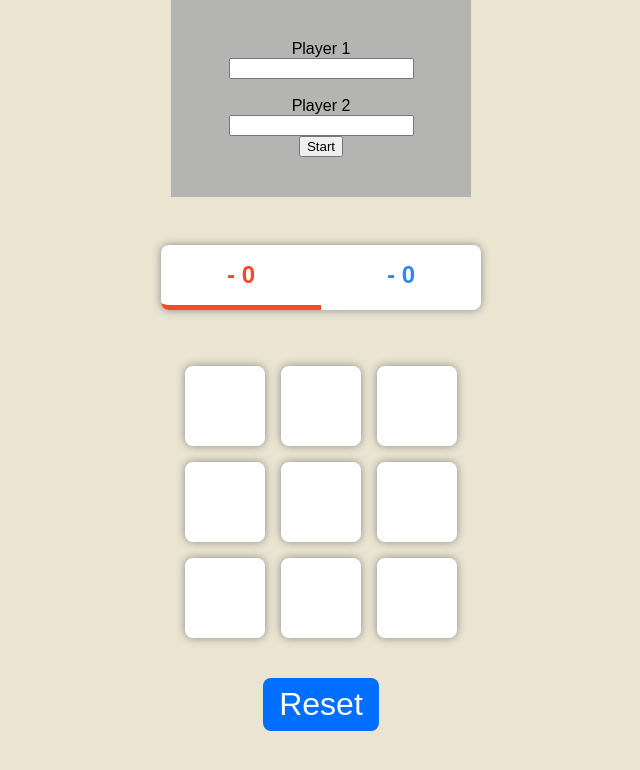
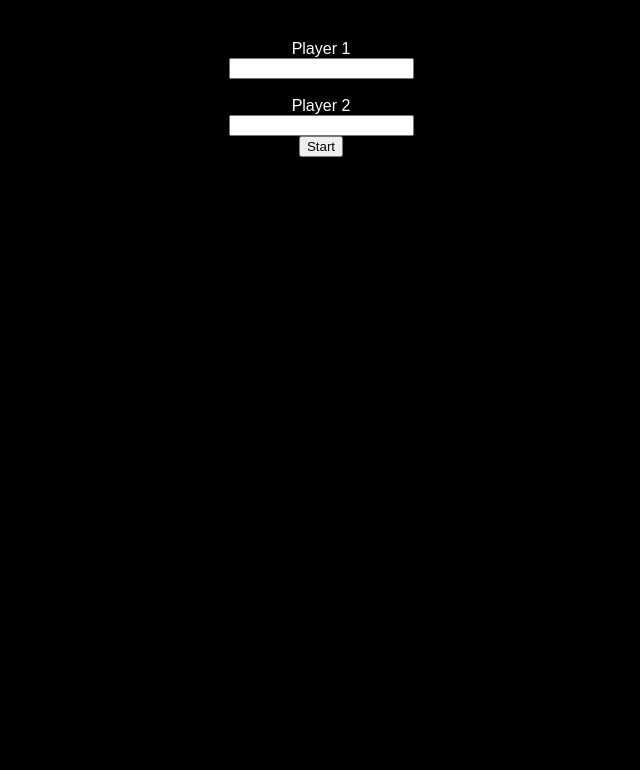
Before and after one commit to brokans/Company-Tests, a React (Create React App) app in the folder tic-tac-toe/: page / in a window 1280 px wide. Shown: the top 770 px of the page, without its empty margins (319-959 px from the left). Built offline with nearby package versions, Linux system fonts and the light colour scheme.

Commit message:
StartPage, GamePage, function transfer

```diff
--- a/tic-tac-toe/src/App.css
+++ b/tic-tac-toe/src/App.css
@@ -1,18 +1,19 @@
 .App {
   text-align: center;
-  background-color: #EBE4D1;
+  background-color: #000000;
   width: 100%;
   height: 100vh;
   justify-content: center;
 }
 
 .start-page {
-  top: 25%;
-  width: 300px;
   margin: auto;
-  background-color: #B4B4B3;
   padding: 40px;
 
+}
+
+label {
+  color: white;
 }
 
 * {
--- a/tic-tac-toe/src/App.js
+++ b/tic-tac-toe/src/App.js
@@ -1,10 +1,8 @@
 import "./App.css";
 import React, { useRef, useState, useContext } from "react";
-import { Link, useParams } from "react-router-dom";
-import { Board } from "./components/Board";
-import { ResetButton } from "./components/ResetButton";
-import { ScoreBoard } from "./components/ScoreBoard";
-import { GameContext } from "./store/GameContext";
+import { Routes, Route, Link, useParams } from "react-router-dom";
+import Game from "./pages/Game";
+import StartPage from "./pages/StartPage";
 
 // 1.Inital leht, kus saab sisestada mängijate nimesid ja nupp millega saab mängu alustada
 // 2. Tee mängulaud lihtsa css'ga (x-punane, O-sinine)
@@ -16,148 +14,99 @@ import { GameContext } from "./store/GameContext";
 // 7. Tee readme.md fail juhendiga app'i käivitamiseks.
 
 function App() {
-  const { index } = useParams();
-  const { players, setPlayers } = useContext(GameContext);
-  const nameRefOne = useRef();
-  const nameRefTwo = useRef();
 
-  const [xPlaying, setXPlaying] = useState(true);
-  const [board, setBoard] = useState(Array(9).fill(null));
-  const [scores, setScores] = useState({
-    playerOneScore: 0,
-    playerTwoScore: 0,
-  });
-  const [gameOver, setGameOver] = useState(false);
 
-  function addPlayers() {
-    const playerOne = nameRefOne.current.value;
-    const playerTwo = nameRefTwo.current.value;
+  // const [xPlaying, setXPlaying] = useState(true);
+  // const [board, setBoard] = useState(Array(9).fill(null));
 
-    const gamesData = JSON.parse(localStorage.getItem("games") || "[]");
-    const gamesPlayed = gamesData.find(
-      (game) => game.playerOne === playerOne && game.playerTwo === playerTwo
-    );
 
-    if (gamesPlayed) {
-      setPlayers(gamesPlayed);
-      setScores(gamesPlayed.scores);
-    } else {
-      const newGame = {
-        playerOne,
-        playerTwo,
-        scores: { playerOneScore: 0, playerTwoScore: 0 },
-      };
-      gamesData.push(newGame);
 
-      localStorage.setItem("games", JSON.stringify(gamesData));
 
-      setScores({
-        playerOneScore: 0,
-        playerTwoScore: 0,
-      });
+  // const WIN_CONDITIONS = [
+  //   [0, 1, 2],
+  //   [3, 4, 5],
+  //   [6, 7, 8],
+  //   [0, 3, 6],
+  //   [1, 4, 7],
+  //   [2, 5, 8],
+  //   [0, 4, 8],
+  //   [2, 4, 6],
+  // ];
 
-      setPlayers(newGame);
-    }
-  }
+  // const handleBoxClick = (boxIdx) => {
+  //   const updatedBoard = board.map((value, idx) => {
+  //     if (idx === boxIdx) {
+  //       return xPlaying ? "X" : "O";
+  //     } else {
+  //       return value;
+  //     }
+  //   });
 
-  const WIN_CONDITIONS = [
-    [0, 1, 2],
-    [3, 4, 5],
-    [6, 7, 8],
-    [0, 3, 6],
-    [1, 4, 7],
-    [2, 5, 8],
-    [0, 4, 8],
-    [2, 4, 6],
-  ];
+  //   setBoard(updatedBoard);
 
-  const handleBoxClick = (boxIdx) => {
-    const updatedBoard = board.map((value, idx) => {
-      if (idx === boxIdx) {
-        return xPlaying ? "X" : "O";
-      } else {
-        return value;
-      }
-    });
+  //   const winner = checkWinner(updatedBoard);
 
-    setBoard(updatedBoard);
+  //   if (winner) {
+  //     if (winner === "O") {
+  //       let { playerTwoScore } = scores;
+  //       playerTwoScore += 1;
+  //       setScores({ ...scores, playerTwoScore });
 
-    const winner = checkWinner(updatedBoard);
+  //       const gamesData = JSON.parse(localStorage.getItem("games") || "[]");
+  //       const currentPlayer = gamesData.find(
+  //         (game) =>
+  //           game.playerOne === players.playerOne &&
+  //           game.playerTwo === players.playerTwo
+  //       );
+  //       if (currentPlayer) {
+  //         currentPlayer.scores.playerTwoScore = playerTwoScore;
+  //         localStorage.setItem("games", JSON.stringify(gamesData));
+  //       }
+  //     } else {
+  //       let { playerOneScore } = scores;
+  //       playerOneScore += 1;
+  //       setScores({ ...scores, playerOneScore });
 
-    if (winner) {
-      if (winner === "O") {
-        let { playerTwoScore } = scores;
-        playerTwoScore += 1;
-        setScores({ ...scores, playerTwoScore });
+  //       const gamesData = JSON.parse(localStorage.getItem("games") || "[]");
+  //       const currentPlayer = gamesData.find(
+  //         (game) =>
+  //           game.playerOne === players.playerOne &&
+  //           game.playerTwo === players.playerTwo
+  //       );
+  //       if (currentPlayer) {
+  //         currentPlayer.scores.playerOneScore = playerOneScore;
+  //         localStorage.setItem("games", JSON.stringify(gamesData));
+  //       }
+  //     }
+  //   }
 
-        const gamesData = JSON.parse(localStorage.getItem("games") || "[]");
-        const currentPlayer = gamesData.find(
-          (game) =>
-            game.playerOne === players.playerOne &&
-            game.playerTwo === players.playerTwo
-        );
-        if (currentPlayer) {
-          currentPlayer.scores.playerTwoScore = playerTwoScore;
-          localStorage.setItem("games", JSON.stringify(gamesData));
-        }
-      } else {
-        let { playerOneScore } = scores;
-        playerOneScore += 1;
-        setScores({ ...scores, playerOneScore });
+  //   setXPlaying(!xPlaying);
+  // };
 
-        const gamesData = JSON.parse(localStorage.getItem("games") || "[]");
-        const currentPlayer = gamesData.find(
-          (game) =>
-            game.playerOne === players.playerOne &&
-            game.playerTwo === players.playerTwo
-        );
-        if (currentPlayer) {
-          currentPlayer.scores.playerOneScore = playerOneScore;
-          localStorage.setItem("games", JSON.stringify(gamesData));
-        }
-      }
-    }
+  // const checkWinner = (board) => {
+  //   for (let i = 0; i < WIN_CONDITIONS.length; i++) {
+  //     const [x, y, z] = WIN_CONDITIONS[i];
 
-    setXPlaying(!xPlaying);
-  };
+  //     if (board[x] && board[x] === board[y] && board[y] === board[z]) {
+  //       setGameOver(true);
+  //       return board[x];
+  //     }
+  //   }
+  // };
 
-  const checkWinner = (board) => {
-    for (let i = 0; i < WIN_CONDITIONS.length; i++) {
-      const [x, y, z] = WIN_CONDITIONS[i];
-
-      if (board[x] && board[x] === board[y] && board[y] === board[z]) {
-        setGameOver(true);
-        return board[x];
-      }
-    }
-  };
-
-  const resetBoard = () => {
-    setGameOver(false);
-    setBoard(Array(9).fill(null));
-  };
+  // const resetBoard = () => {
+  //   setGameOver(false);
+  //   setBoard(Array(9).fill(null));
+  // };
 
   return (
     <div className="App">
-      <div className="start-page">
-        <label htmlFor="">Player 1 </label> <br />
-        <input ref={nameRefOne} type="text" /> <br /> <br />
-        <label htmlFor="">Player 2 </label> <br />
-        <input ref={nameRefTwo} type="text" /> <br />
-        <Link to={"/game/" + index}>
-          <button onClick={addPlayers}>Start</button>
-        </Link>
-      </div>
-      <div>
-        <div>
-          <ScoreBoard scores={scores} xPlaying={xPlaying} />
-          <Board
-            board={board}
-            onClick={gameOver ? resetBoard : handleBoxClick}
-          />
-          <ResetButton resetBoard={resetBoard} />
-        </div>
-      </div>
+      <Routes>
+        <Route path="/" element={<StartPage />} />
+        <Route path="game/" element={<Game />} />
+      </Routes>
+
+
     </div>
   );
 }
--- a/tic-tac-toe/src/components/ScoreBoard.css
+++ b/tic-tac-toe/src/components/ScoreBoard.css
@@ -6,8 +6,9 @@
     width: 20rem;
     font-size: 1.5rem;
     background-color: white;
-    margin: 3rem auto;
-    box-shadow: 0px 0px 8px #888888;
+    margin: auto;
+    margin-bottom: 20px;
+    /* box-shadow: 0px 0px 8px #888888; */
     border-radius: 0.5rem;
     font-weight: bold;
   }
--- a/tic-tac-toe/src/pages/Game.jsx
+++ b/tic-tac-toe/src/pages/Game.jsx
@@ -1,21 +1,126 @@
-import React from 'react'
+import React, { useContext, useEffect, useState } from 'react'
 // useContext
 // import { GameContext } from "../store/GameContext";
-
-
+import { Board } from "../components/Board";
+import { ResetButton } from "../components/ResetButton";
+import { ScoreBoard } from "../components/ScoreBoard";
+import { GameContext } from "../store/GameContext";
 
 function Game() {
   // kasutan useContexti et arvutada mängijate eelnevaid tulemusi
   // const { gamers } = useContext(GameContext);
+  const { players, setPlayers } = useContext(GameContext);
+  const [xPlaying, setXPlaying] = useState(true);
+  const [board, setBoard] = useState(Array(9).fill(null));
+  const [gameOver, setGameOver] = useState(false);
+  const [scores, setScores] = useState({
+    playerOneScore: 0,
+    playerTwoScore: 0,
+  });
 
+  const WIN_CONDITIONS = [
+    [0, 1, 2],
+    [3, 4, 5],
+    [6, 7, 8],
+    [0, 3, 6],
+    [1, 4, 7],
+    [2, 5, 8],
+    [0, 4, 8],
+    [2, 4, 6],
+  ];
 
+  useEffect(() => {
+    // Retrieve game data from local storage when the component mounts
+    const gamesData = JSON.parse(localStorage.getItem("games") || "[]");
+    const currentPlayer = gamesData.find(
+      (game) =>
+        game.playerOne === players.playerOne &&
+        game.playerTwo === players.playerTwo
+    );
+    if (currentPlayer) {
+      setScores(currentPlayer.scores);
+    }
+  }, [players]);
+
+  const handleBoxClick = (boxIdx) => {
+    const updatedBoard = board.map((value, idx) => {
+      if (idx === boxIdx) {
+        return xPlaying ? "X" : "O";
+      } else {
+        return value;
+      }
+    });
+
+    setBoard(updatedBoard);
+
+    const winner = checkWinner(updatedBoard);
+
+    if (winner) {
+      if (winner === "O") {
+        let { playerTwoScore } = scores;
+        playerTwoScore += 1;
+        setScores({ ...scores, playerTwoScore });
+
+        const gamesData = JSON.parse(localStorage.getItem("games") || "[]");
+        const currentPlayer = gamesData.find(
+          (game) =>
+            game.playerOne === players.playerOne &&
+            game.playerTwo === players.playerTwo
+        );
+        if (currentPlayer) {
+          currentPlayer.scores.playerTwoScore = playerTwoScore;
+          localStorage.setItem("games", JSON.stringify(gamesData));
+        }
+      } else {
+        let { playerOneScore } = scores;
+        playerOneScore += 1;
+        setScores({ ...scores, playerOneScore });
+
+        const gamesData = JSON.parse(localStorage.getItem("games") || "[]");
+        const currentPlayer = gamesData.find(
+          (game) =>
+            game.playerOne === players.playerOne &&
+            game.playerTwo === players.playerTwo
+        );
+        if (currentPlayer) {
+          currentPlayer.scores.playerOneScore = playerOneScore;
+          localStorage.setItem("games", JSON.stringify(gamesData));
+        }
+      }
+    }
+
+    setXPlaying(!xPlaying);
+  };
+
+  const checkWinner = (board) => {
+    for (let i = 0; i < WIN_CONDITIONS.length; i++) {
+      const [x, y, z] = WIN_CONDITIONS[i];
+
+      if (board[x] && board[x] === board[y] && board[y] === board[z]) {
+        setGameOver(true);
+        return board[x];
+      }
+    }
+  };
+
+  const resetBoard = () => {
+    setGameOver(false);
+    setBoard(Array(9).fill(null));
+  };
 
 
 
 
   return (
     <div>
-
+      <div>
+          <ScoreBoard scores={scores} xPlaying={xPlaying} />
+          <Board
+            board={board}
+            onClick={gameOver ? resetBoard : handleBoxClick}
+          />
+          <ResetButton resetBoard={resetBoard} />
+        </div>
 
     </div>
   )
--- /dev/null
+++ b/tic-tac-toe/src/pages/StartPage.jsx
@@ -0,0 +1,70 @@
+import "../App.css";
+import React, { useContext, useRef, useState } from 'react'
+import { useParams } from 'react-router-dom';
+import { GameContext } from "../store/GameContext";
+import { Link } from 'react-router-dom';
+
+
+function StartPage() {
+    const { index } = useParams();
+  const { players, setPlayers } = useContext(GameContext);
+  const nameRefOne = useRef();
+  const nameRefTwo = useRef();
+
+  const [scores, setScores] = useState({
+    playerOneScore: 0,
+    playerTwoScore: 0,
+  });
+
+  function addPlayers() {
+    const playerOne = nameRefOne.current.value;
+    const playerTwo = nameRefTwo.current.value;
+
+    const gamesData = JSON.parse(localStorage.getItem("games") || "[]");
+    const gamesPlayed = gamesData.find(
+      (game) => game.playerOne === playerOne && game.playerTwo === playerTwo
+    );
+
+    if (gamesPlayed) {
+      setPlayers(gamesPlayed);
+      setScores(gamesPlayed.scores);
+    } else {
+      const newGame = {
+        playerOne,
+        playerTwo,
+        scores: { playerOneScore: 0, playerTwoScore: 0 },
+      };
+      gamesData.push(newGame);
+
+      localStorage.setItem("games", JSON.stringify(gamesData));
+
+      setScores({
+        playerOneScore: 0,
+        playerTwoScore: 0,
+      });
+
+      setPlayers(newGame);
+    }
+  }
+
+
+  return (
+    <div>
+         <div className="start-page">
+        <label htmlFor="">Player 1 </label> <br />
+        <input ref={nameRefOne} type="text" /> <br /> <br />
+        <label htmlFor="">Player 2 </label> <br />
+        <input ref={nameRefTwo} type="text" /> <br />
+        <Link
+            scores={scores}
+            setScores={setScores}
+            to={"/game/"}
+            >
+          <button onClick={addPlayers}>Start</button>
+        </Link>
+      </div>
+    </div>
+  )
+}
+
+export default StartPage
```
